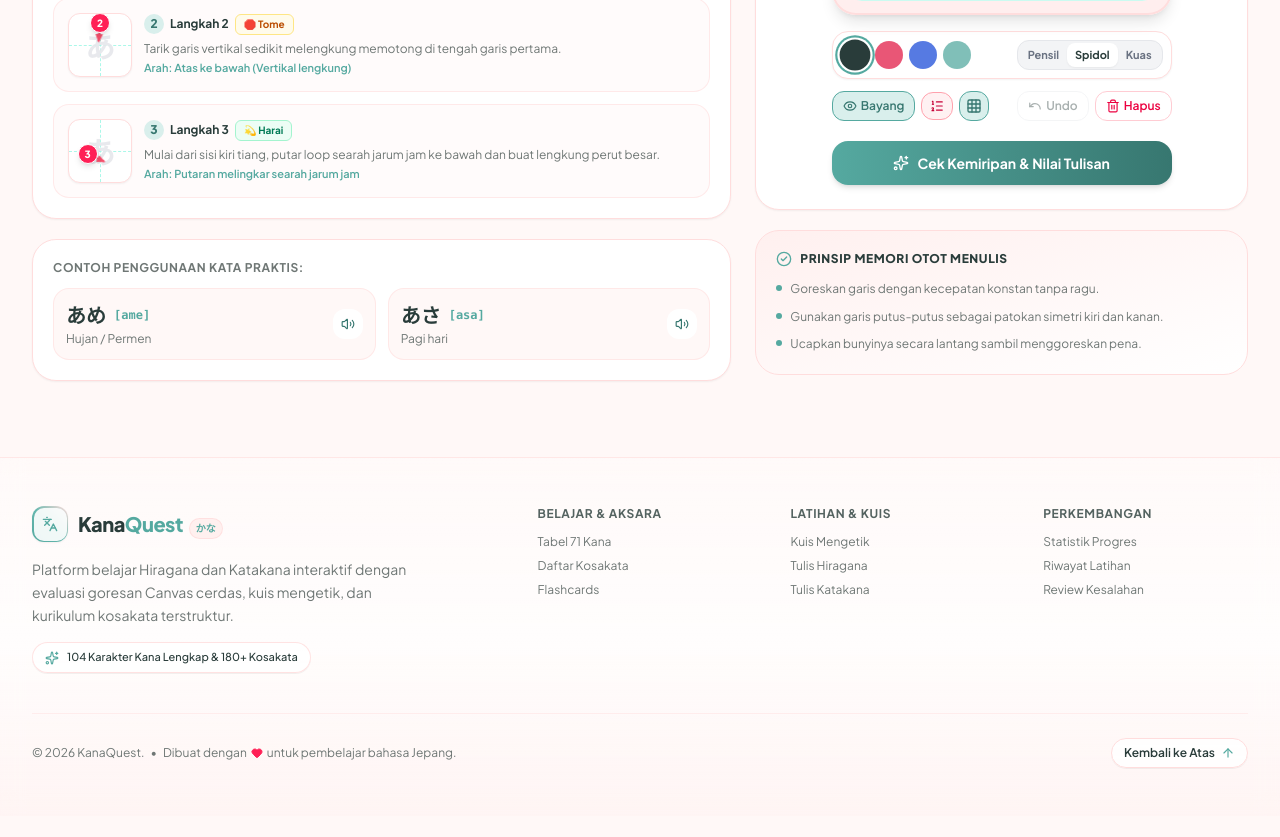
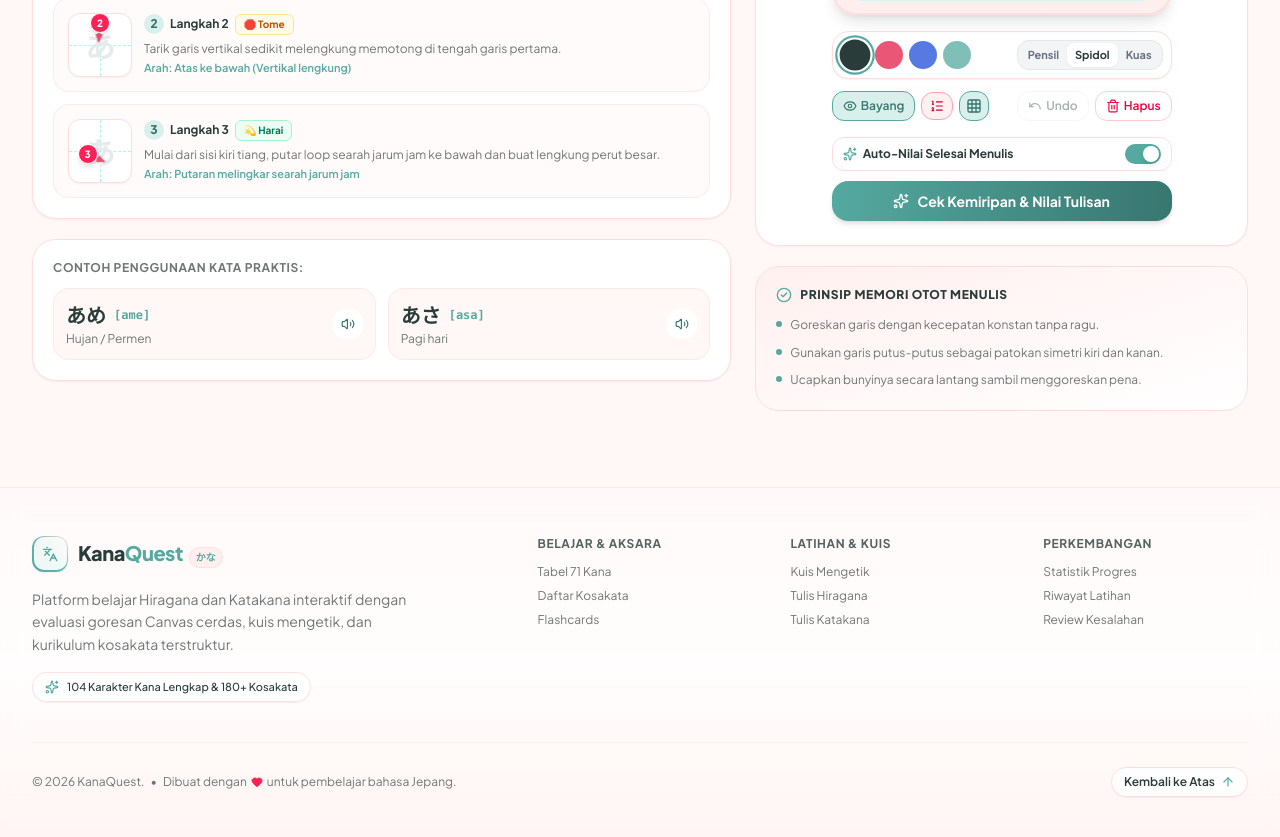
Before and after one commit to mfauzannnftrhmn/KanaQuest, a Next.js app: page /writing in a window 1280 px wide. Shown: the part 940-1777 px from the top of the page. Before the commit the page ends 1756 px from the top, so only its background shows below. Built offline with nearby package versions, Linux system fonts and the light colour scheme.

Commit message:
fix eror board

```diff
--- a/components/WritingStudio.tsx
+++ b/components/WritingStudio.tsx
@@ -1,6 +1,6 @@
 "use client";
 
-import { useState, useRef, useEffect } from "react";
+import { useState, useRef, useEffect, useCallback } from "react";
 import Link from "next/link";
 import {
   PenTool,
@@ -18,7 +18,10 @@ import {
   Award,
   Compass,
   Eye,
-  SlidersHorizontal
+  SlidersHorizontal,
+  Zap,
+  ArrowRight,
+  Loader2,
 } from "lucide-react";
 import {
   WRITING_GUIDE_KANA,
@@ -44,10 +47,13 @@ export default function WritingStudio() {
   const [animatingStep, setAnimatingStep] = useState<number | null>(null);
   const [isPlayingAnimation, setIsPlayingAnimation] = useState<boolean>(false);
   const [similarityScore, setSimilarityScore] = useState<SimilarityResult | null>(null);
+  const [autoCheckEnabled, setAutoCheckEnabled] = useState<boolean>(true);
+  const [isAutoEvaluating, setIsAutoEvaluating] = useState<boolean>(false);
   const [selectedQuizAnswers, setSelectedQuizAnswers] = useState<Record<number, number>>({});
   const [showQuizResults, setShowQuizResults] = useState<boolean>(false);
 
   const canvasRef = useRef<StrokeOrderCanvasHandle | null>(null);
+  const autoCheckTimerRef = useRef<NodeJS.Timeout | null>(null);
 
   // Filter items by row
   const rowItems = WRITING_GUIDE_KANA.filter((item) => {
@@ -61,6 +67,7 @@ export default function WritingStudio() {
 
   // Handle character switch
   const handleSelectCharacter = (index: number) => {
+    if (autoCheckTimerRef.current) clearTimeout(autoCheckTimerRef.current);
     setSelectedIndex(index);
     setSimilarityScore(null);
     setIsPlayingAnimation(false);
@@ -77,6 +84,7 @@ export default function WritingStudio() {
   };
 
   const handleNextCharacter = () => {
+    if (autoCheckTimerRef.current) clearTimeout(autoCheckTimerRef.current);
     if (selectedIndex < rowItems.length - 1) {
       handleSelectCharacter(selectedIndex + 1);
     } else {
@@ -103,12 +111,34 @@ export default function WritingStudio() {
     return () => clearInterval(timer);
   }, [isPlayingAnimation, kanaData.steps.length]);
 
-  const handleEvaluateDrawing = () => {
+  const handleEvaluateDrawing = useCallback(() => {
     const canvas = canvasRef.current?.getCanvas();
     if (!canvas) return;
     const res = evaluateDrawingSimilarity(canvas, kanaData.character);
     setSimilarityScore(res);
-  };
+  }, [kanaData.character]);
+
+  const handleStrokeEnd = useCallback(() => {
+    if (similarityScore) setSimilarityScore(null);
+    if (!autoCheckEnabled) return;
+
+    if (autoCheckTimerRef.current) {
+      clearTimeout(autoCheckTimerRef.current);
+    }
+
+    // Auto-check 1100ms setelah goresan diangkat jika ada goresan
+    autoCheckTimerRef.current = setTimeout(() => {
+      const canvas = canvasRef.current?.getCanvas();
+      if (!canvas || !canvasRef.current?.hasDrawn()) return;
+
+      setIsAutoEvaluating(true);
+      setTimeout(() => {
+        const res = evaluateDrawingSimilarity(canvas, kanaData.character);
+        setSimilarityScore(res);
+        setIsAutoEvaluating(false);
+      }, 60);
+    }, 1100);
+  }, [autoCheckEnabled, similarityScore, kanaData.character]);
 
   const getStrokeTypeBadge = (type: StrokeType) => {
     switch (type) {
@@ -538,25 +568,55 @@ export default function WritingStudio() {
                   steps={kanaData.steps}
                   width={310}
                   height={310}
-                  onStrokeEnd={() => {
-                    if (similarityScore) setSimilarityScore(null);
-                  }}
+                  onStrokeEnd={handleStrokeEnd}
                 />
 
-                {/* Similarity Evaluation Button */}
-                <div className="mt-4 sm:mt-5 w-full max-w-[280px] xs:max-w-[310px] sm:max-w-[340px] space-y-2.5 sm:space-y-3">
+                {/* Similarity Evaluation Button & Auto-Check Controls */}
+                <div className="mt-3 sm:mt-4 w-full max-w-[280px] xs:max-w-[310px] sm:max-w-[340px] space-y-2 sm:space-y-2.5">
+                  {/* Auto-Check Toggle Bar */}
+                  <div className="flex items-center justify-between px-2.5 py-1.5 rounded-xl bg-white border border-[#FFDDDD] text-xs">
+                    <span className="flex items-center gap-1.5 font-bold text-[#293C3A] text-[11px] sm:text-xs">
+                      <Sparkles className="w-3.5 h-3.5 text-[#55A9A0]" />
+                      <span>Auto-Nilai Selesai Menulis</span>
+                    </span>
+                    <button
+                      type="button"
+                      onClick={() => setAutoCheckEnabled(!autoCheckEnabled)}
+                      className={`relative inline-flex h-5 w-9 shrink-0 cursor-pointer rounded-full border-2 border-transparent transition-colors duration-200 ease-in-out ${
+                        autoCheckEnabled ? "bg-[#55A9A0]" : "bg-gray-300"
+                      }`}
+                    >
+                      <span
+                        className={`pointer-events-none inline-block h-4 w-4 transform rounded-full bg-white shadow-md ring-0 transition duration-200 ease-in-out ${
+                          autoCheckEnabled ? "translate-x-4" : "translate-x-0"
+                        }`}
+                      />
+                    </button>
+                  </div>
+
+                  {/* Manual Button (if Auto-Check disabled or instant check) */}
                   <button
                     type="button"
                     onClick={handleEvaluateDrawing}
-                    className="w-full py-2.5 sm:py-3 rounded-xl sm:rounded-2xl bg-gradient-to-r from-[#55A9A0] to-[#377770] hover:from-[#47928a] hover:to-[#2e625c] text-white font-bold text-xs sm:text-sm shadow-md transition-all flex items-center justify-center gap-2 cursor-pointer"
+                    disabled={isAutoEvaluating}
+                    className="w-full py-2.5 rounded-xl sm:rounded-2xl bg-gradient-to-r from-[#55A9A0] to-[#377770] hover:from-[#47928a] hover:to-[#2e625c] text-white font-bold text-xs sm:text-sm shadow-md transition-all flex items-center justify-center gap-2 cursor-pointer disabled:opacity-75"
                   >
-                    <Sparkles className="w-4 h-4" />
-                    <span>Cek Kemiripan & Nilai Tulisan</span>
+                    {isAutoEvaluating ? (
+                      <>
+                        <Loader2 className="w-4 h-4 animate-spin" />
+                        <span>Menilai kemiripan...</span>
+                      </>
+                    ) : (
+                      <>
+                        <Sparkles className="w-4 h-4" />
+                        <span>Cek Kemiripan & Nilai Tulisan</span>
+                      </>
+                    )}
                   </button>
 
                   {/* Similarity Result Card */}
                   {similarityScore && (
-                    <div className="p-3 sm:p-4 rounded-xl sm:rounded-2xl bg-[#FFF0EF] border border-[#FFDDDD] animate-in fade-in duration-300">
+                    <div className="p-3 sm:p-4 rounded-xl sm:rounded-2xl bg-[#FFF0EF] border border-[#FFDDDD] animate-in fade-in duration-300 space-y-2">
                       <div className="flex items-center justify-between">
                         <div className="flex items-center gap-1.5 sm:gap-2">
                           <Award className="w-4 h-4 sm:w-5 sm:h-5 text-[#55A9A0]" />
@@ -568,9 +628,21 @@ export default function WritingStudio() {
                           {similarityScore.score}%
                         </span>
                       </div>
-                      <p className="text-[11px] sm:text-xs text-[#6F7775] mt-1.5 sm:mt-2 leading-relaxed">
+                      <p className="text-[11px] sm:text-xs text-[#6F7775] leading-relaxed">
                         {similarityScore.description}
                       </p>
+
+                      {/* Fast Next Button if score >= 70% */}
+                      {similarityScore.score >= 70 && (
+                        <button
+                          type="button"
+                          onClick={handleNextCharacter}
+                          className="w-full mt-2 py-2 rounded-xl bg-[#55A9A0] hover:bg-[#377770] text-white font-black text-xs transition-all flex items-center justify-center gap-1.5 cursor-pointer shadow-xs"
+                        >
+                          <span>Lanjut Karakter Berikutnya</span>
+                          <ArrowRight className="w-3.5 h-3.5" />
+                        </button>
+                      )}
                     </div>
                   )}
                 </div>
```
Also changed, not shown: components/StrokeOrderCanvas.tsx (+10 -15 lines), lib/canvasSimilarity.ts (+25 -24 lines).
